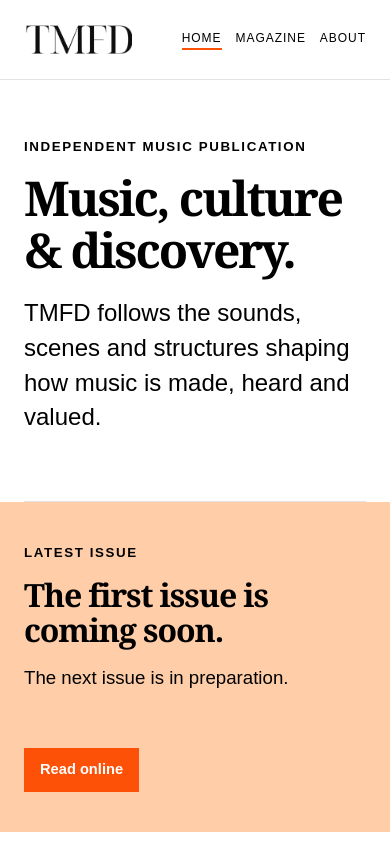
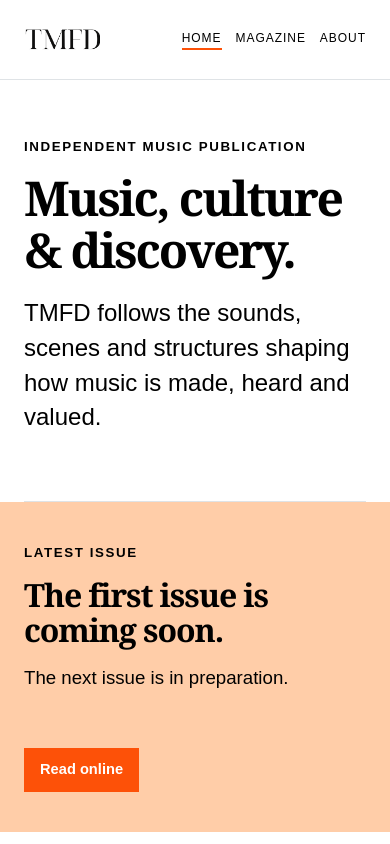
Before and after one commit to zexunlai/tmfd, a website: page index.html in a window 390 px wide. Shown: the top 844 px of the page. Drawn offline with Linux system fonts and the light colour scheme; no server answers.

Commit message:
Restore compact header logo size

```diff
--- a/assets/site.css
+++ b/assets/site.css
@@ -31,7 +31,7 @@ a:focus-visible { outline: 3px solid var(--orange); outline-offset: 4px; }
   min-height: 100px;
   border-bottom: 1px solid var(--gray);
 }
-.wordmark { display: block; width: 148px; text-decoration: none; }
+.wordmark { display: block; width: 92px; text-decoration: none; }
 .wordmark img { display: block; width: 100%; height: auto; }
 nav { display: flex; gap: 28px; font-size: 10pt; text-transform: uppercase; letter-spacing: 0.08em; }
 nav a { text-decoration: none; border-bottom: 2px solid transparent; }
@@ -117,7 +117,7 @@ p { margin: 10px 0; }
   nav { gap: 14px; font-size: 9pt; }
   .masthead, .about, .archive-main { padding-top: 56px; padding-bottom: 56px; }
   .current-issue { flex-direction: column; margin-left: -24px; margin-right: -24px; padding: 40px 24px; }
-  .wordmark { width: 108px; }
+  .wordmark { width: 76px; }
   .issue-reader { min-height: 70vh; }
   .web-section { padding: 40px 0; }
   .edition-intro { grid-template-columns: minmax(0, 2fr) minmax(116px, 1fr); gap: 10px; }
```
